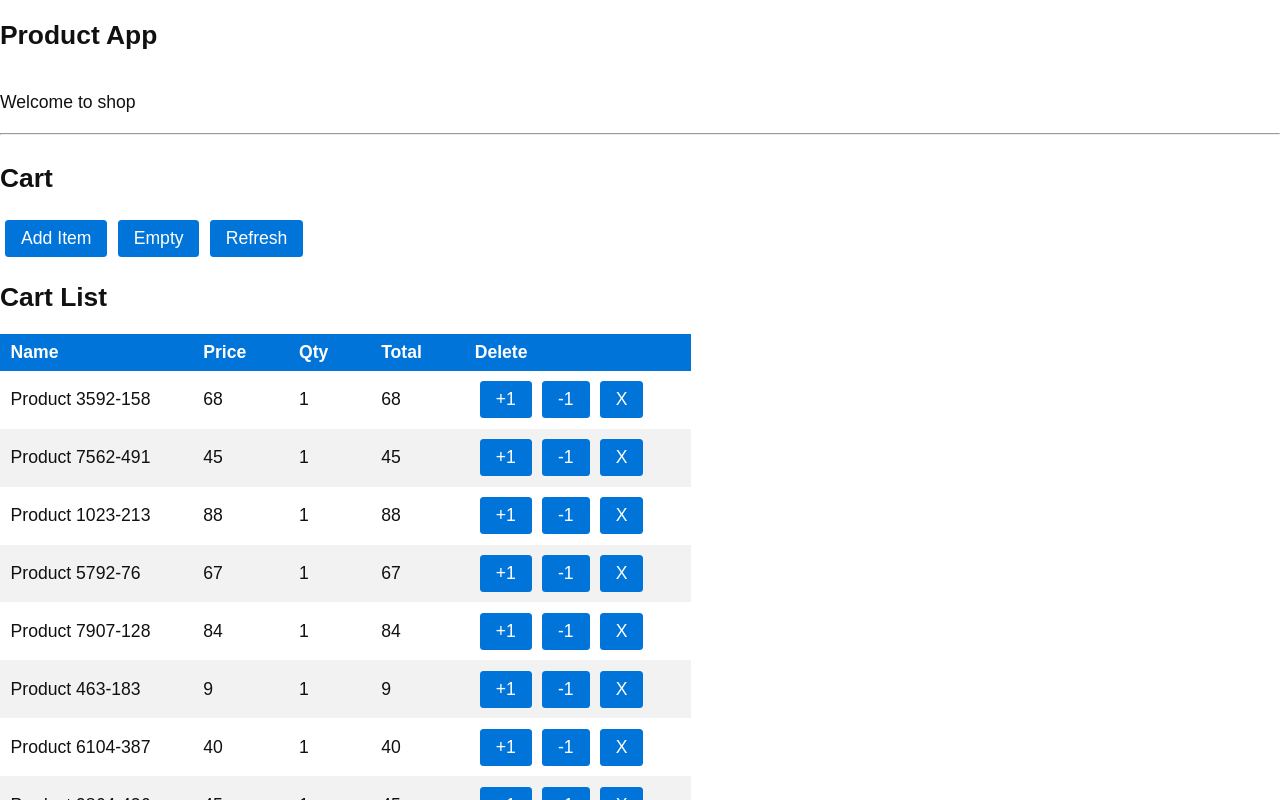
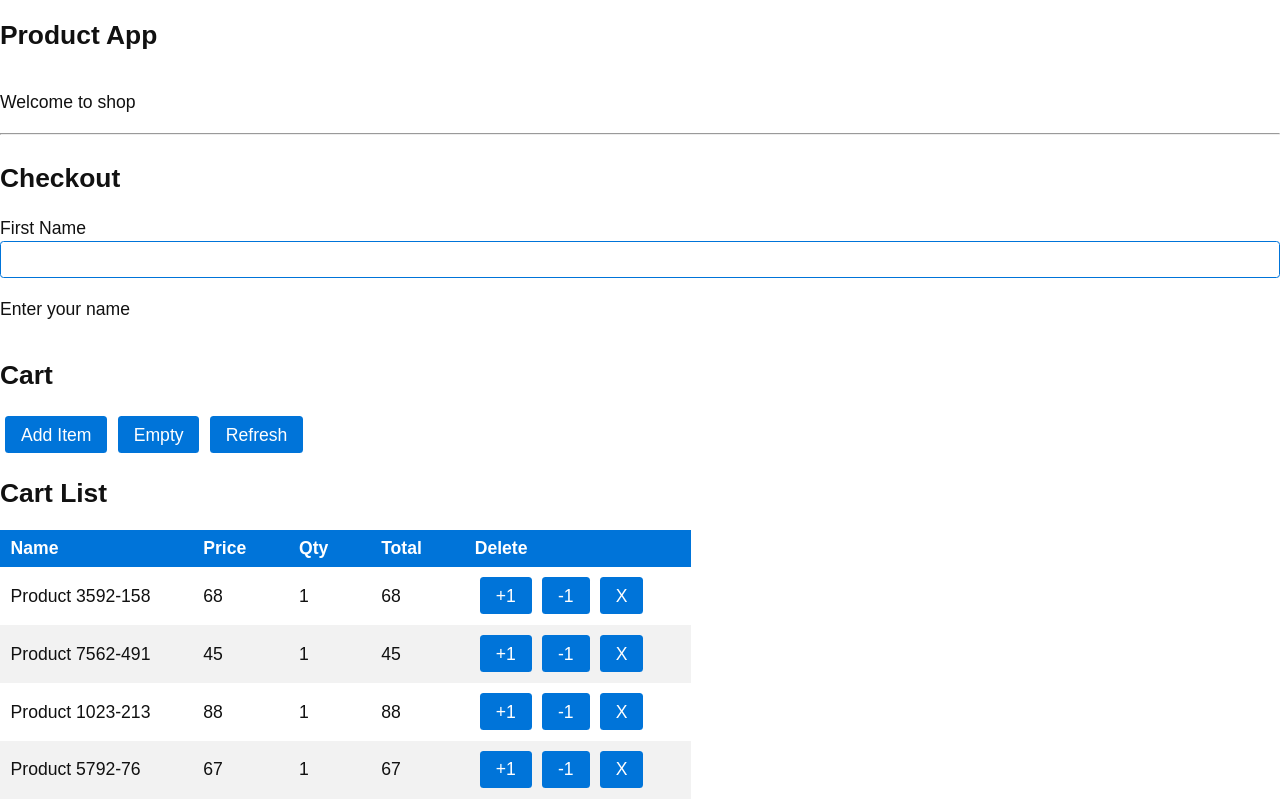
Before and after one commit to nodesense/caprus-react-2020, a React (Create React App) app: page / in a window 1280 px wide. Shown: the top 800 px of the page. Built offline with nearby package versions, Linux system fonts and the light colour scheme.

Commit message:
cart complete with performance, pure comp

```diff
--- a/src/app/App.jsx
+++ b/src/app/App.jsx
@@ -8,6 +8,7 @@ import {Footer} from './components/Footer';
 import Counter from './components/Counter';
 import Cart from './components/Cart';
 
+import Checkout from './components/Checkout';
 
 
 // React functional component
@@ -35,6 +36,8 @@ function App() { // App is parent compoennt
                 <p>Welcome to shop</p>
             </Header>
 
+            <Checkout />
+
             <Cart />
 
             <Counter startValue={100} />
--- /dev/null
+++ b/src/app/components/Checkout.jsx
@@ -0,0 +1,61 @@
+import React, { Component, createRef } from 'react'
+
+
+// how to work with input control
+// Ref: createRef
+// Ref is a mechanism to obtain real dom instance/reference in your react component
+// ref is local to this component,
+export default class Checkout extends Component {
+    constructor(props) {
+        super(props)
+
+        this.state = {
+            firstName: '',
+            // home work, select blr, chen, pune, myso..
+            city: ''
+            // checkbox as home work
+            // radio
+
+        }
+
+        this.firstNameRef = createRef(); // or
+        this.helpTextRef = React.createRef();
+    }
+
+    handleFormChange = (e) => {
+        const {name, value} = e.target; // target is real dom input,select, checkbox
+        console.log(name, value)
+        // take value from control, update the state,
+        // this cause re-render, then v.dom updated with value from state
+        this.setState({ [name] : value})
+    }
+
+    // why not use jquery selector?
+    // jquery selectr can go outside component, not limited to componetn scope
+
+    componentDidMount() {
+        //  refs are avaiable in did mount or did update, not before that
+        // current is a REAL DOM reference
+        this.helpTextRef.current.textContent = 'Enter your name'
+        this.firstNameRef.current.focus(); // set the cursor on input box
+    }
+
+    render() {
+        return (
+            <div>
+                <h2>Checkout</h2>
+                <form>
+                    First Name
+                    <input name="firstName"
+                           type="text"
+                           value={this.state.firstName}
+                           onChange={this.handleFormChange}
+                           ref = {this.firstNameRef}
+                           />
+
+                    <p ref={this.helpTextRef}></p>
+                </form>
+            </div>
+        )
+    }
+}
```
Also changed, not shown: 1 other file (tests, documents, lock files or other folders).
